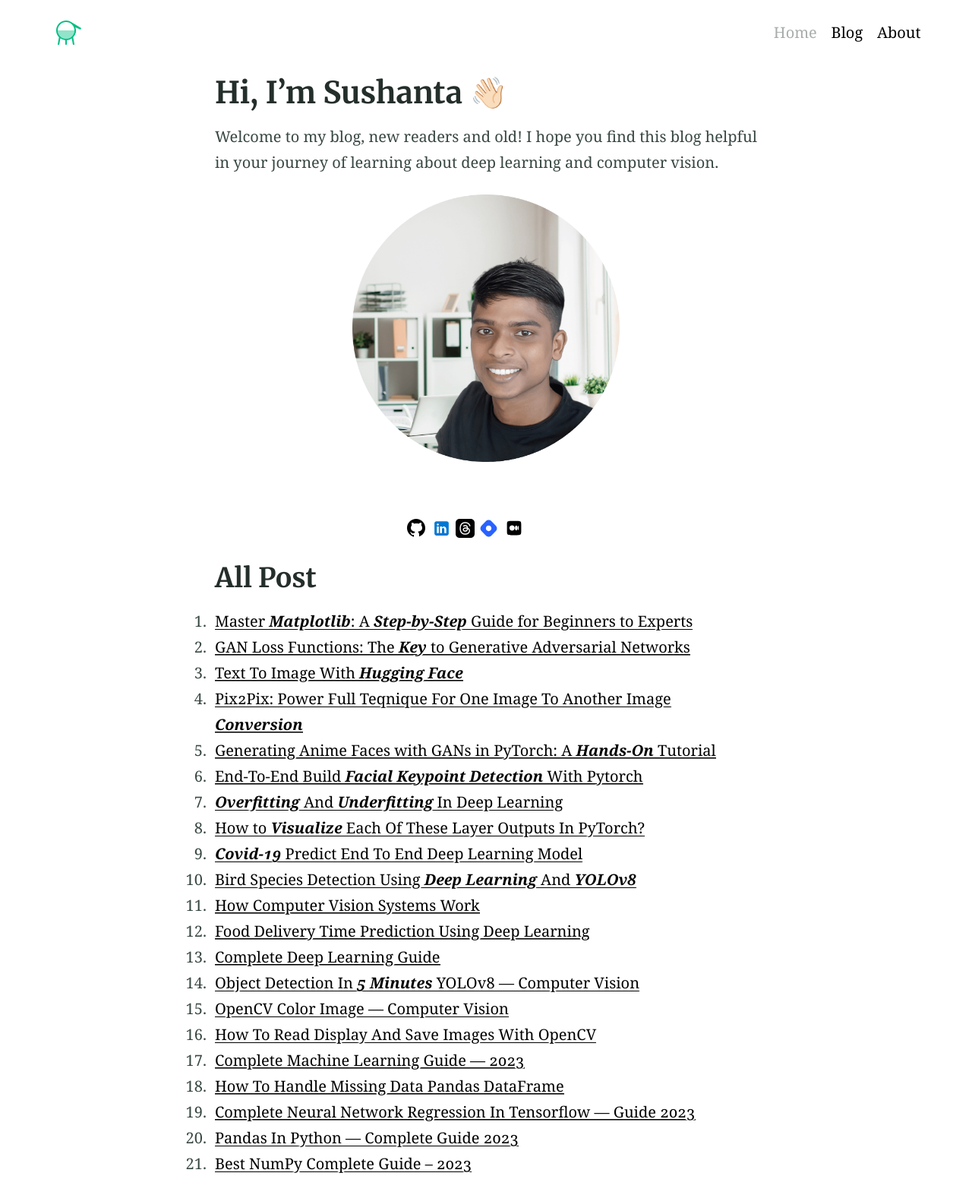
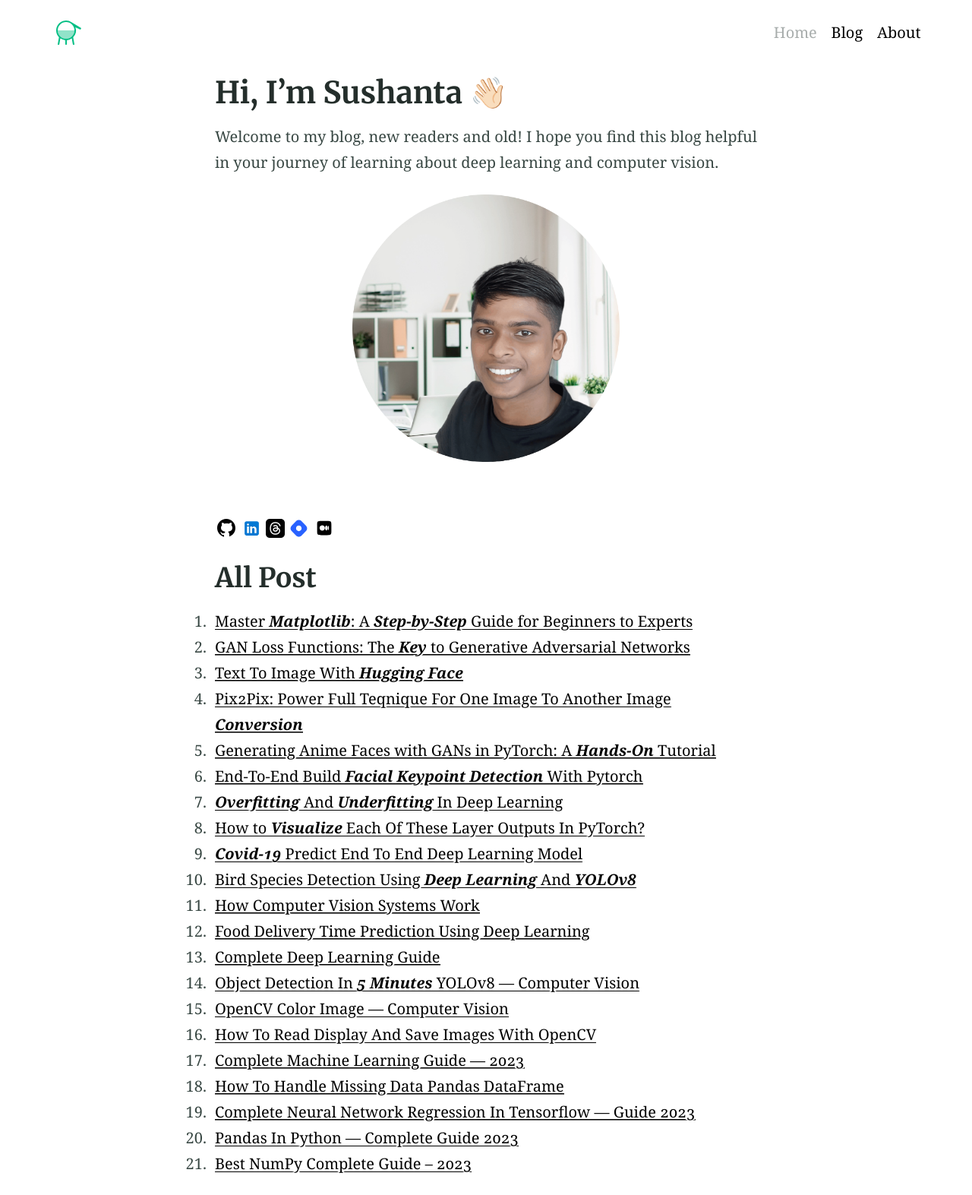
Before and after one commit to hi-sushanta/hi-sushanta.github.io, a Jekyll site: the page built from index.md, in a window 1280 px wide. Shown: the whole page at 76% size. Built offline with Jekyll 4.4.1, drawn with Linux system fonts in a browser that asks for light colours.

Commit message:
Margin-left remove

```diff
--- a/index.md
+++ b/index.md
@@ -9,7 +9,7 @@ Welcome to my blog, new readers and old! I hope you find this blog helpful in yo
     <img src="chi2.png" class = "center" width="50%" height="50%"/>
 </div>
 
-<div class="social-icon" style="margin-left:35%; margin-right:10px; margin-top:50px; margin-bottom:3px;  display: flex; align-items: center; background:#FFF;  border-radius:16px; width: fit-content;">
+<div class="social-icon" style="margin-right:10px; margin-top:50px; margin-bottom:3px;  display: flex; align-items: center; background:#FFF;  border-radius:16px; width: fit-content;">
     <a href="https://github.com/hi-sushanta" style="margin-top:12px; margin-right:6px">
     <svg xmlns="http://www.w3.org/2000/svg"  viewBox="0 0 30 30" width="30px" height="30px">    <path d="M15,3C8.373,3,3,8.373,3,15c0,5.623,3.872,10.328,9.092,11.63C12.036,26.468,12,26.28,12,26.047v-2.051 c-0.487,0-1.303,0-1.508,0c-0.821,0-1.551-0.353-1.905-1.009c-0.393-0.729-0.461-1.844-1.435-2.526 c-0.289-0.227-0.069-0.486,0.264-0.451c0.615,0.174,1.125,0.596,1.605,1.222c0.478,0.627,0.703,0.769,1.596,0.769 c0.433,0,1.081-0.025,1.691-0.121c0.328-0.833,0.895-1.6,1.588-1.962c-3.996-0.411-5.903-2.399-5.903-5.098 c0-1.162,0.495-2.286,1.336-3.233C9.053,10.647,8.706,8.73,9.435,8c1.798,0,2.885,1.166,3.146,1.481C13.477,9.174,14.461,9,15.495,9 c1.036,0,2.024,0.174,2.922,0.483C18.675,9.17,19.763,8,21.565,8c0.732,0.731,0.381,2.656,0.102,3.594 c0.836,0.945,1.328,2.066,1.328,3.226c0,2.697-1.904,4.684-5.894,5.097C18.199,20.49,19,22.1,19,23.313v2.734 c0,0.104-0.023,0.179-0.035,0.268C23.641,24.676,27,20.236,27,15C27,8.373,21.627,3,15,3z"/></svg>
     </a>
```
